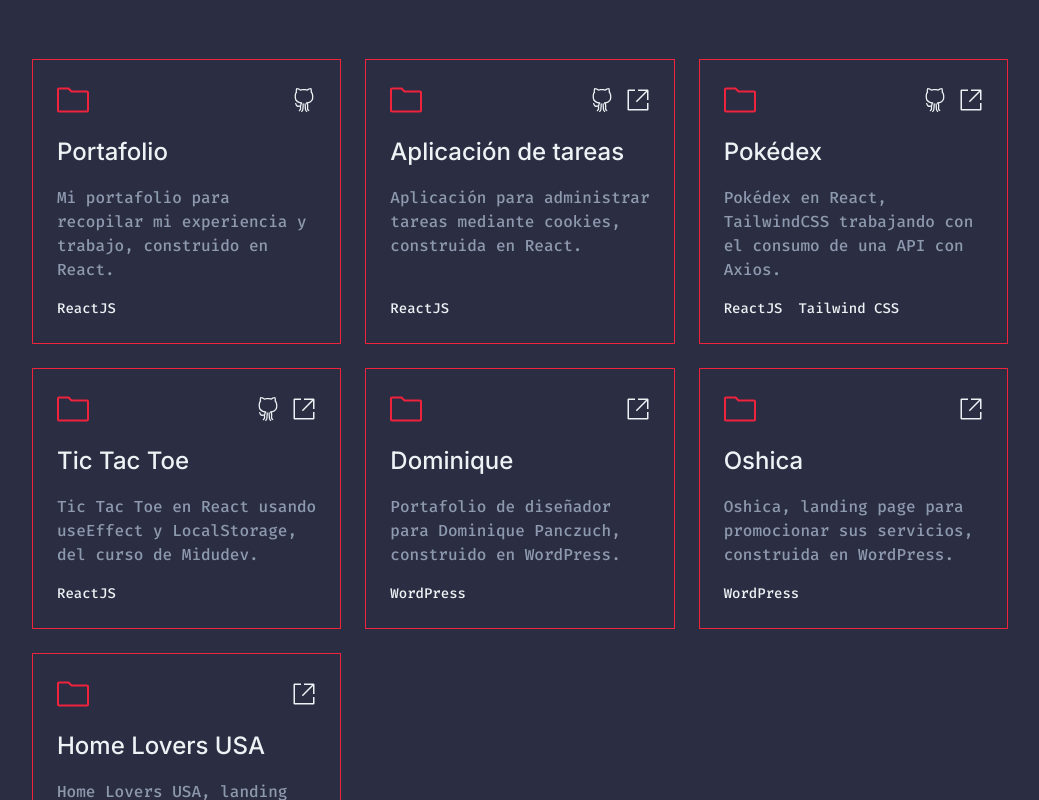
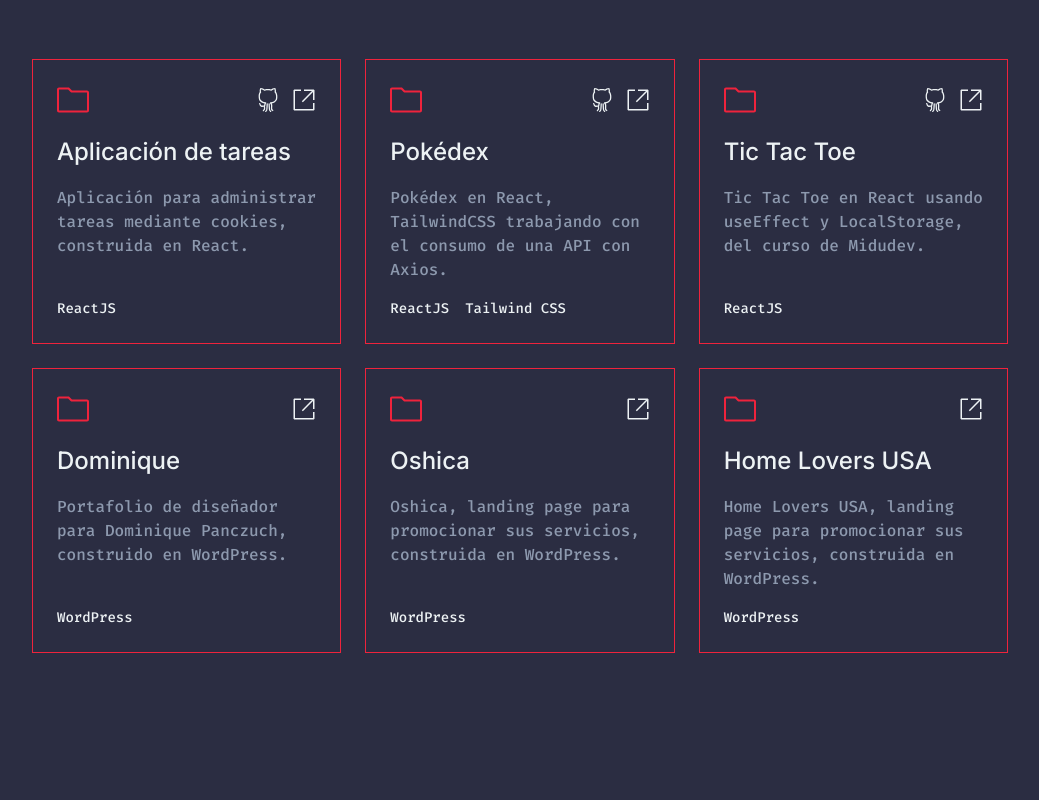
Before and after one commit to carlosamarto/portfolio, a React (Vite) app: page / in a window 1280 px wide. Shown: the part 1720-2520 px from the top of the page, without its empty margins (120-1159 px from the left). Built offline with nearby package versions, Linux system fonts and the light colour scheme.

Commit message:
Update/WPI: Mocks

```diff
--- a/src/Mocks/index.js
+++ b/src/Mocks/index.js
@@ -38,12 +38,6 @@
 			sectionNumber: "03.",
 			title: "Projects",
 			cardProjects: [
-				{
-					github: "https://github.com/carlosmrtzor/portfolio",
-					title: "Portfolio",
-					description: "My personal portfolio to collect my experience and work, built in React.",
-					technologies: ["ReactJS"],
-				},
 				{
 					website: "http://task-app-lovat.vercel.app/",
 					github: "https://github.com/carlosmrtzor/task-app",
@@ -145,12 +139,6 @@
 			title: "Proyectos",
 			cardProjects: [
 				{
-					github: "https://github.com/carlosmrtzor/portfolio",
-					title: "Portafolio",
-					description: "Mi portafolio para recopilar mi experiencia y trabajo, construido en React.",
-					technologies: ["ReactJS"],
-				},
-				{
 					website: "http://task-app-lovat.vercel.app/",
 					github: "https://github.com/carlosmrtzor/task-app",
 					title: "Aplicación de tareas",
```
